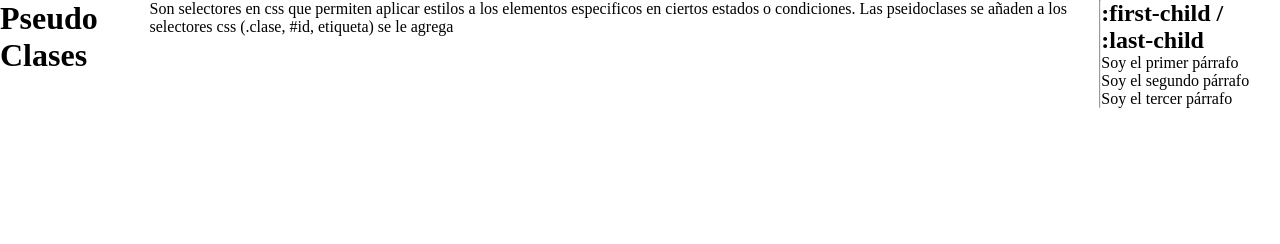
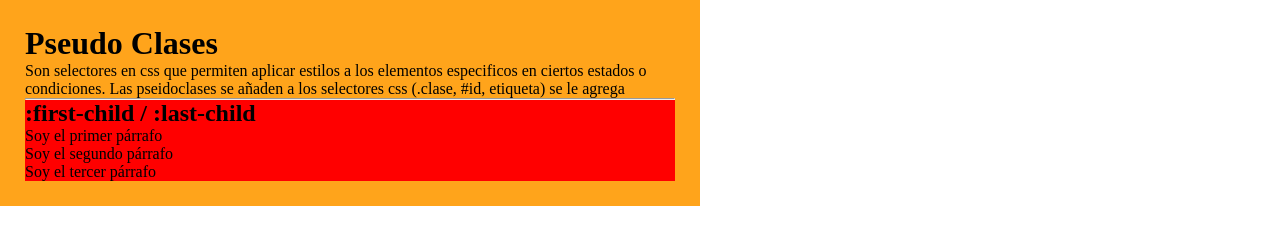
Before and after one commit to Rodrigo-Emca/EducacionIT-ProgramacionFullStack, a plain HTML site: page modulo02-maquetadorWebAvanzado/clase.06/speudoclases.html in a window 1280 px wide. Drawn offline with Linux system fonts and the light colour scheme.

Commit message:
clase 06 - pseudo clases

```diff
--- a/modulo02-maquetadorWebAvanzado/clase.06/css/pseudoclasesStyles.css
+++ b/modulo02-maquetadorWebAvanzado/clase.06/css/pseudoclasesStyles.css
@@ -1,3 +1,11 @@
+@import url('https://fonts.googleapis.com/css2?family=Lato:ital,wght@0,400;1,300;1,900&family=Raleway:ital,wght@1,500&display=swap');
+
+/* Variables CSS */
+:root { /* Selector raiz, html */
+    --fondo-principal: #ffa41b; /* Creo una variable global */
+    --fondo-secundario: red;
+}
+
 * {
     margin: 0;
     padding: 0;
@@ -6,4 +14,25 @@
 
 body {
     display: flex;
+    flex-direction: column;
+    justify-content: center;
 }
+
+h1 {
+    font-weight: 900;
+}
+
+h2, h3, h4, h5, h6 {
+    font-weight: 600;
+}
+
+.contenedor {
+    --fondo: #ffa41b; /* Variable local al contenedor. */
+    width: 700px;
+    padding: 25px;
+    background-color: var(--fondo-principal);
+}
+
+.grupo {
+    background-color: var(--fondo-secundario);
+}
--- a/modulo02-maquetadorWebAvanzado/clase.06/speudoclases.html
+++ b/modulo02-maquetadorWebAvanzado/clase.06/speudoclases.html
@@ -7,6 +7,7 @@
     <title>Clase 06 - Pseudo Clases</title>
 </head>
 <body>
+    <div class="contenedor">
     <h1>Pseudo Clases</h1>
 
     <p>Son selectores en css que permiten aplicar estilos a los elementos especificos en ciertos estados o condiciones. Las pseidoclases se añaden a los selectores css (.clase, #id, etiqueta) se le agrega </p>
@@ -14,7 +15,6 @@
     <hr>
 
     <!-- .contenedor>.grupo>h2{:first-child / :last-child}+.parrafos>p*3 -->
-    <div class="contenedor">
         <div class="grupo">
             <h2>:first-child / :last-child</h2>
             <div class="parrafos">
```
